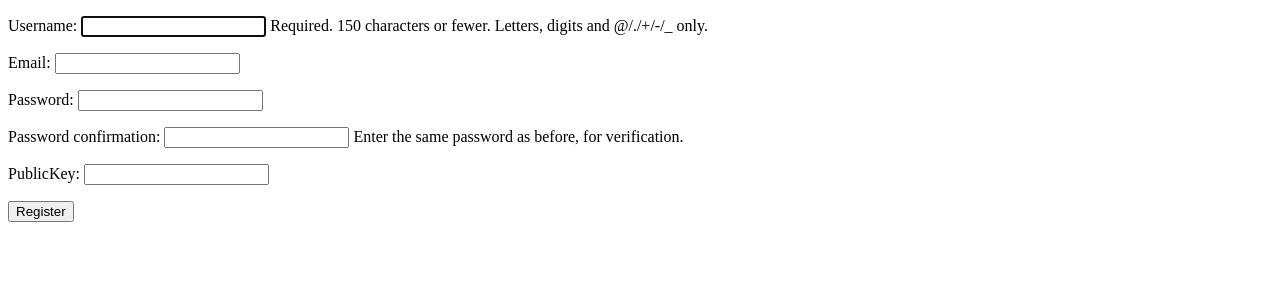
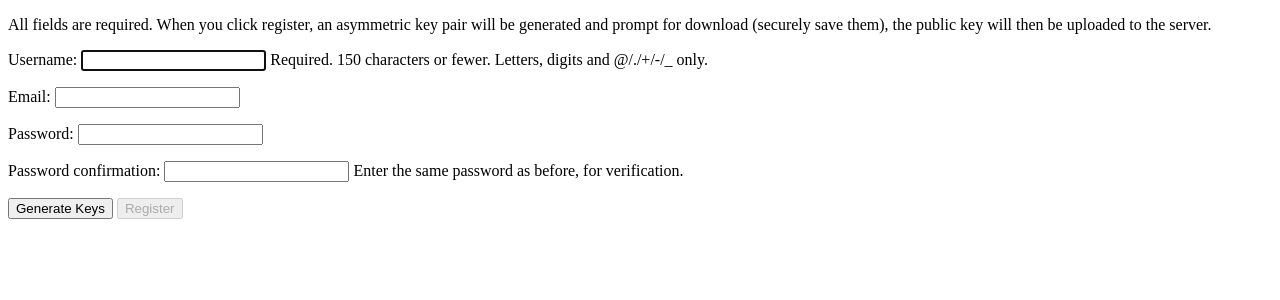
Before and after one commit to joaogodinho/sirs, a Django app: page /users/register/ in a window 1280 px wide. Shown: the top 300 px of the page. Run offline with Django 3.2, Linux system fonts and the light colour scheme; parts of the project's set-up code (start-up, migrations or seed data) failed here and were passed over; some libraries are stand-ins or nearby versions.

Commit message:
Register generates key pair and saves public on server

```diff
--- a/sirs_main/static/js/common.js
+++ b/sirs_main/static/js/common.js
@@ -37,4 +37,24 @@ $(function() {
     $("#btnDecipher").click(function() {
         $("#btnDownload").trigger('click');
     });
+
+    $("#btnRegister").prop('disabled', true);
+
+    $("#btnGenerate").click(function(event) {
+        var text = "Generating asymmetric keys...";
+        $("#parInfo").text(text);
+        sirs.generateKeyPair(function() {
+            text += ".";
+            $("#parInfo").text(text);
+        }, function(keys) {
+            var publicKey = sirs.publicKeyToPem(keys.publicKey);
+            var privateKey = sirs.privateKeyToPem(keys.privateKey);
+            $("#parInfo").text("Done!");
+            $("#id_publicKey").val(publicKey);
+            sirs.download("public.pem", publicKey);
+            sirs.download("private.pem", privateKey);
+            $("#btnGenerate").prop('disabled', true);
+            $("#btnRegister").prop('disabled', false);
+        });
+    });
 });
--- a/sirs_main/static/js/sirs.js
+++ b/sirs_main/static/js/sirs.js
@@ -6,6 +6,8 @@
     var IV_SIZE = 16;
     var KEY_SIZE = 32;
     var CIPHER = "AES-CBC";
+    var PAIR_SIZE = 2048;
+    var PAIR_EXP = 0x10001;
     var sirs = {};
 
     // Generates a random key with size = KEY_SIZE
@@ -99,5 +101,31 @@
         }
     }
 
+    // Asynchronosly generates a key pair, on every step calls
+    // step_func, when done calls done_func and passes the keys as
+    // argument
+    sirs.generateKeyPair = function(step_func, done_func) {
+        var rsa = forge.pki.rsa;
+        var pki = forge.pki;
+        var state = rsa.createKeyPairGenerationState(PAIR_SIZE, PAIR_EXP);
+        var step = function() {
+            if(!rsa.stepKeyPairGenerationState(state, 100)) {
+                setTimeout(step,1);
+                step_func();
+            } else {
+                done_func(state.keys);
+            }
+        }
+        setTimeout(step);
+    }
+
+    sirs.publicKeyToPem = function(key) {
+        return forge.pki.publicKeyToPem(key);
+    }
+
+    sirs.privateKeyToPem = function(key) {
+        return forge.pki.privateKeyToPem(key);
+    }
+
     return sirs;
 });
--- a/sirs_users/forms.py
+++ b/sirs_users/forms.py
@@ -1,4 +1,4 @@
-from django.forms import ModelForm, EmailField
+from django.forms import ModelForm, EmailField, HiddenInput
 from .models import CustomUser
 from django.contrib.auth.forms import UserCreationForm as DjgoUserCreationForm
 from django.contrib.auth.models import User
@@ -23,3 +23,6 @@ class UserCustomCreationForm(ModelForm):
     class Meta:
         model = CustomUser
         fields = ['publicKey']
+        widgets = {
+            'publicKey': HiddenInput(),
+        }
--- a/sirs_users/models.py
+++ b/sirs_users/models.py
@@ -10,7 +10,7 @@ class CustomUser(models.Model):
     user = models.OneToOneField(User)
 
     # User public key
-    publicKey = models.CharField(max_length=256, default="")
+    publicKey = models.TextField()
 
     # String representation of CustomUser shows
     # the username
--- a/sirs_users/templates/sirs_users/register.html
+++ b/sirs_users/templates/sirs_users/register.html
@@ -1,10 +1,13 @@
 {% extends "sirs_main/base.html" %}
 {% block title %}Register{% endblock %}
 {% block content %}
-<form action="" method="post">
+<p>All fields are required. When you click register, an asymmetric key pair will be generated and prompt for download (securely save them), the public key will then be uploaded to the server.</p>
+<form action="" method="post" id="frmRegister">
 	{% csrf_token %}
 	{{ register_form.as_p }}
 	{{ register_customform.as_p }}
-	<input type="submit" value="Register">
+	<input type="button" value="Generate Keys" id="btnGenerate">
+	<input type="submit" value="Register" id="btnRegister">
 </form>
+<p id="parInfo"></p>
 {% endblock %}
```
